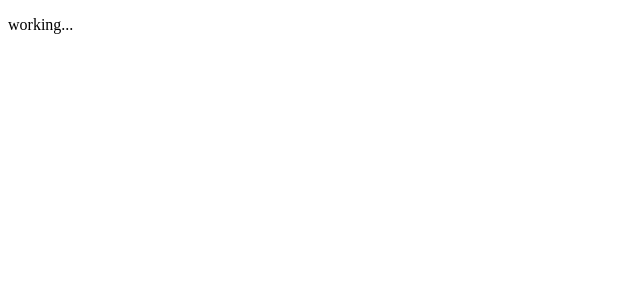
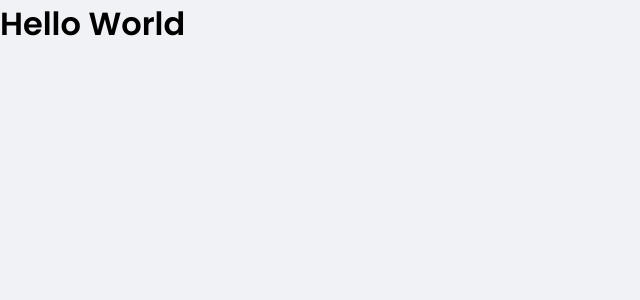
Before and after one commit to leobtt/MirageJS-ReactModal-Polished, a React (Create React App) app: page / in a window 1280 px wide. Shown: the top 300 px of the page, without its empty margins (0-640 px from the left). Built offline with nearby package versions, Linux system fonts and the light colour scheme.

Commit message:
global style

```diff
--- a/src/App.tsx
+++ b/src/App.tsx
@@ -1,9 +1,10 @@
 import React from 'react'
+import { GlobalStyle } from './styles/global'
 
 export function App() {
   return (
-    <div className="App">
-      <p>working...</p>
-    </div>
+    <h1 className="App">
+      Hello World <GlobalStyle />
+    </h1>
   )
 }
--- /dev/null
+++ b/src/styles/global.ts
@@ -0,0 +1,56 @@
+import { createGlobalStyle } from 'styled-components'
+
+export const GlobalStyle = createGlobalStyle`
+  :root{
+    --background: #f0f2f5;
+    --red: #e52e4d;
+    --purple: #5429cc;
+
+    --purple-light: #6933ff;
+
+    --text-title: #363f5f;
+    --text-body: #969cb3;
+
+    --shape: #ffffff;
+  }
+
+  *{
+    padding: 0;
+    margin: 0;
+    box-sizing: border-box;
+  }
+
+  html{
+    @media (max-width: 1080px){
+      font-size: 93.75%; // 15px
+    }
+
+    @media (max-width: 720px){
+      font-size: 87.5%; // 14px
+    }
+  }
+
+  body{
+    background: var(--background);
+    -webkit-font-smoothing: antialiased;
+  }
+
+  /* Aplicando fonts no input, button... pois eles não herdao a fonte da tag body */
+  body, input,textarea,button{
+    font-family: 'Poppins', sans-serif;
+    font-weight: 400;
+  }
+
+  h1, h2 ,h3 ,h4 , h5, h6, strong{
+    font-weight: 600;
+  }
+
+  button{
+    cursor: pointer;
+  }
+
+  [disabled]{
+    opacity: 0.6;
+    cursor: not-allowed;
+  }
+`
```
